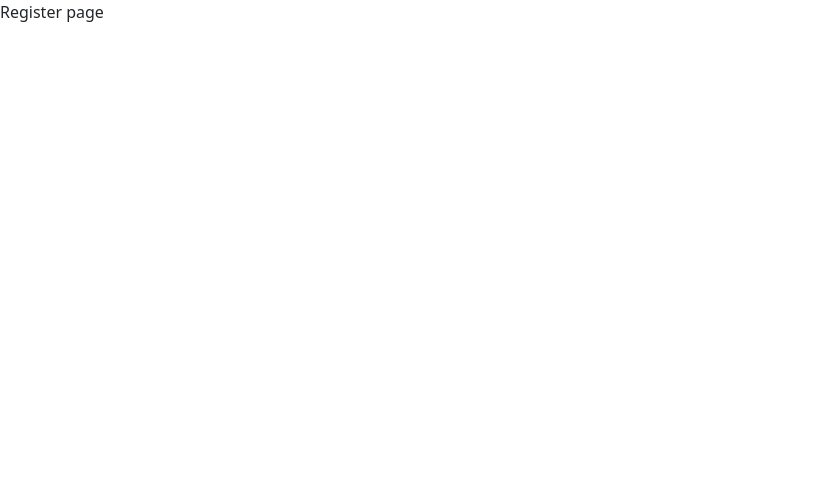
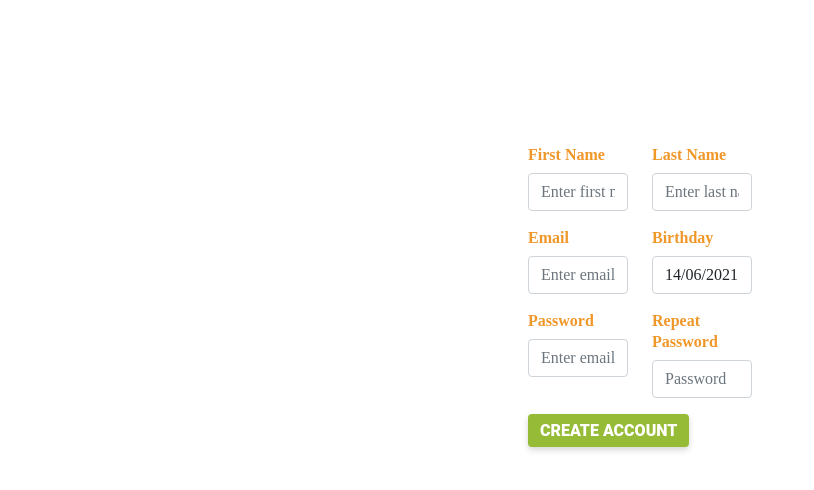
Before and after one commit to KobayagiNakamoto/gen-12-final-project, a React (Create React App) app in the folder client/: page /register in a window 1280 px wide. Shown: the top 490 px of the page, without its empty margins (0-814 px from the left). Built offline with nearby package versions, Linux system fonts and the light colour scheme.

Commit message:
Added login and register forms

```diff
--- a/client/package.json
+++ b/client/package.json
@@ -9,6 +9,7 @@
     "bootstrap": "^5.0.1",
     "react": "^17.0.2",
     "react-bootstrap": "^1.6.1",
+    "react-datepicker": "^4.1.1",
     "react-dom": "^17.0.2",
     "react-router-dom": "^5.2.0",
     "react-scripts": "4.0.3",
--- /dev/null
+++ b/client/src/assets/styles/calendar.css
@@ -0,0 +1,18 @@
+@import "global.css";
+
+.inputCal {
+    display: block;
+    width: 100%;
+    padding: .375rem .75rem;
+    font-size: 1rem;
+    font-weight: 400;
+    line-height: 1.5;
+    color: #212529;
+    background-color: #fff;
+    background-clip: padding-box;
+    border: 1px solid #ced4da;
+    -webkit-appearance: none;
+    appearance: none;
+    border-radius: .25rem;
+    transition: border-color .15s ease-in-out,box-shadow .15s ease-in-out;
+}
--- /dev/null
+++ b/client/src/assets/styles/global.css
@@ -0,0 +1,75 @@
+:root {
+  /* Colors: */
+  --lightgrey: #d8d8d8;
+  --white: #ffffff;
+  --softwhite: #f8f7f2;
+  --orange: #f0972a;
+  --midgrey: #a5a5a5;
+  --darkgrey: #626262;
+  --green: #96bb36;
+
+  /* Font/text values */
+  --unnamed-font-family-roboto: Roboto;
+  --unnamed-font-family-roboto-slab: Roboto Slab;
+  --unnamed-font-style-normal: normal;
+  --unnamed-font-weight-bold: bold;
+  --unnamed-font-weight-normal: normal;
+  --unnamed-font-size-14: 14px;
+  --unnamed-font-size-18: 18px;
+  --unnamed-font-size-20: 20px;
+  --unnamed-font-size-36: 36px;
+  --unnamed-character-spacing-0: 0px;
+  --unnamed-line-spacing-19: 19px;
+  --unnamed-line-spacing-24: 24px;
+  --unnamed-line-spacing-26: 26px;
+  --unnamed-line-spacing-48: 48px;
+  --unnamed-text-transform-uppercase: uppercase;
+}
+
+/* Character Styles */
+.unnamed-character-style-1 {
+  font-family: var(--unnamed-font-family-roboto);
+  font-style: var(--unnamed-font-style-normal);
+  font-weight: var(--unnamed-font-weight-bold);
+  font-size: var(--unnamed-font-size-18);
+  line-height: var(--unnamed-line-spacing-24);
+  letter-spacing: var(--unnamed-character-spacing-0);
+  color: var(--midgrey);
+  text-transform: var(--unnamed-text-transform-uppercase);
+}
+.unnamed-character-style-2 {
+  font-family: var(--unnamed-font-family-roboto-slab);
+  font-style: var(--unnamed-font-style-normal);
+  font-weight: var(--unnamed-font-weight-normal);
+  font-size: var(--unnamed-font-size-20);
+  line-height: var(--unnamed-line-spacing-26);
+  letter-spacing: var(--unnamed-character-spacing-0);
+  color: var(--midgrey);
+}
+.unnamed-character-style-3 {
+  font-family: var(--unnamed-font-family-roboto);
+  font-style: var(--unnamed-font-style-normal);
+  font-weight: var(--unnamed-font-weight-normal);
+  font-size: var(--unnamed-font-size-14);
+  line-height: var(--unnamed-line-spacing-19);
+  letter-spacing: var(--unnamed-character-spacing-0);
+  color: var(--midgrey);
+}
+.unnamed-character-style-4 {
+  font-family: var(--unnamed-font-family-roboto-slab);
+  font-style: var(--unnamed-font-style-normal);
+  font-weight: var(--unnamed-font-weight-bold);
+  font-size: var(--unnamed-font-size-20);
+  line-height: var(--unnamed-line-spacing-26);
+  letter-spacing: var(--unnamed-character-spacing-0);
+  color: var(--orange);
+}
+.unnamed-character-style-5 {
+  font-family: var(--unnamed-font-family-roboto-slab);
+  font-style: var(--unnamed-font-style-normal);
+  font-weight: var(--unnamed-font-weight-bold);
+  font-size: var(--unnamed-font-size-36);
+  line-height: var(--unnamed-line-spacing-48);
+  letter-spacing: var(--unnamed-character-spacing-0);
+  color: var(--green);
+}
--- /dev/null
+++ b/client/src/assets/styles/loginForm.css
@@ -0,0 +1,59 @@
+@import "global.css";
+
+.loginForm {
+  margin-left: 40%;
+  margin-right: 40%;
+  margin-top: 10%;
+  /**border: 1px solid grey;**/
+  /**box-shadow: 5px 10px grey;**/
+  border-radius: px;
+  padding: 1rem;
+}
+
+.greenButton {
+  background: var(--green) 0% 0% no-repeat padding-box;
+  background: #96bb36 0% 0% no-repeat padding-box;
+  box-shadow: 0px 3px 6px #00000029;
+  border: none;
+  opacity: 1;
+  font: var(--unnamed-font-style-normal) normal 900 16px/21px
+    var(--unnamed-font-family-roboto);
+  letter-spacing: var(--unnamed-character-spacing-0);
+  color: var(--white);
+  text-align: center;
+  font: normal normal 900 16px/21px Roboto;
+  letter-spacing: 0px;
+  color: #ffffff;
+  text-transform: uppercase;
+  opacity: 1;
+}
+
+.greenButton:hover {
+  color: #fff;
+  background-color: #96bb36;
+}
+
+.mb-3 {
+  font: var(--unnamed-font-style-normal) normal var(--unnamed-font-weight-bold)
+    16px/21px var(--unnamed-font-family-roboto-slab);
+  letter-spacing: var(--unnamed-character-spacing-0);
+  color: var(--orange);
+  text-align: left;
+  font: normal normal bold 16px/21px Roboto Slab;
+  letter-spacing: 0px;
+  color: #f0972a;
+  opacity: 1;
+}
+
+#formGroupEmail::placeholder,
+#formGroupPassword::placeholder {
+  color: #a5a5a5;
+}
+
+#formGroupEmail,
+#formGroupPassword {
+  border: 1px solid var(--midgrey);
+  background: #f0efea 0% 0% no-repeat padding-box;
+  border-radius: 5px;
+  opacity: 1;
+}
--- a/client/src/components/pages/Home.js
+++ b/client/src/components/pages/Home.js
@@ -1,50 +1,9 @@
-import { Form, Container, Col, Row, Button } from 'react-bootstrap';
+//import { Form, Container, Col, Row, Button } from 'react-bootstrap';
 
 const Home = () => {
     return (
         <div className='home'>
             <p>Home page</p>
-
-
-            <Container>
-                <Row>
-                    <Col></Col>
-                    <Col>
-
-                        <Form>
-                            <Form.Group controlId="formBasicEmail">
-                                <Form.Label>Email address</Form.Label>
-                                <Form.Control
-                                    type="email"
-                                    placeholder="Enter email"
-                                />
-                                <Form.Text className="text-muted">
-                                    We'll never share your email with anyone
-                                    else.
-                                </Form.Text>
-                            </Form.Group>
-
-                            <Form.Group controlId="formBasicPassword">
-                                <Form.Label>Password</Form.Label>
-                                <Form.Control
-                                    type="password"
-                                    placeholder="Password"
-                                />
-                            </Form.Group>
-                            <Form.Group controlId="formBasicCheckbox">
-                                <Form.Check
-                                    type="checkbox"
-                                    label="Check me out"
-                                />
-                            </Form.Group>
-                            <Button variant="primary" type="submit">
-                                Submit
-                            </Button>
-                        </Form>
-                    </Col>
-                    <Col></Col>
-                </Row>
-            </Container>
         </div>
     )
 }
--- a/client/src/components/pages/Login.js
+++ b/client/src/components/pages/Login.js
@@ -1,9 +1,11 @@
+import LoginForm from "../ui/loginForm";
+
 const Login = () => {
-    return (
-        <div>
-            <p>Login page</p>
-        </div>
-    )
-}
+  return (
+    <div>
+      <LoginForm />
+    </div>
+  );
+};
 
 export default Login;
--- a/client/src/components/pages/Register.js
+++ b/client/src/components/pages/Register.js
@@ -1,9 +1,11 @@
+import RegisterForm from "../ui/registerForm"
+
 const Register = () => {
-    return (
-        <div>
-            <p>Register page</p>
-        </div>
-    )
-}
+  return (
+    <div>
+      <RegisterForm/>
+    </div>
+  );
+};
 
 export default Register;
--- /dev/null
+++ b/client/src/components/ui/loginForm.js
@@ -0,0 +1,23 @@
+import { Form, Button } from "react-bootstrap";
+
+const LoginForm = () => {
+  return (
+    <div className="loginForm">
+<Form>
+  <Form.Group className="mb-3" controlId="formGroupEmail">
+    <Form.Label>Email</Form.Label>
+    <Form.Control type="email" placeholder="Enter email" />
+  </Form.Group>
+  <Form.Group className="mb-3" controlId="formGroupPassword">
+    <Form.Label>Password</Form.Label>
+    <Form.Control type="password" placeholder="Password" />
+  </Form.Group>
+        <Button className="greenButton" variant="primary" type="submit">
+          Log In
+        </Button>
+      </Form>
+    </div>
+  );
+};
+
+export default LoginForm;
--- /dev/null
+++ b/client/src/components/ui/registerForm.js
@@ -0,0 +1,50 @@
+import { Col, Row, Form, Button } from "react-bootstrap";
+import Calendar from "../widgets/calendar";
+
+const RegisterForm = () => {
+  return (
+    <div className="loginForm">
+      <Form>
+      <Row className="mb-3">
+    <Form.Group as={Col} controlId="formGridEmail">
+      <Form.Label>First Name</Form.Label>
+      <Form.Control type="text" placeholder="Enter first name" />
+    </Form.Group>
+
+    <Form.Group as={Col} controlId="formGridPassword">
+      <Form.Label>Last Name</Form.Label>
+      <Form.Control type="text" placeholder="Enter last name" />
+    </Form.Group>
+  </Row>
+  <Row className="mb-3">
+    <Form.Group as={Col} controlId="formGridEmail">
+      <Form.Label>Email</Form.Label>
+      <Form.Control type="email" placeholder="Enter email" />
+    </Form.Group>
+
+    <Form.Group as={Col} controlId="formGridPassword">
+      <Form.Label>Birthday</Form.Label>
+      <Calendar/>
+    </Form.Group>
+
+  </Row>
+  <Row className="mb-3">
+    <Form.Group as={Col} controlId="formGridEmail">
+      <Form.Label>Password</Form.Label>
+      <Form.Control type="email" placeholder="Enter email" />
+    </Form.Group>
+
+    <Form.Group as={Col} controlId="formGridPassword">
+      <Form.Label>Repeat Password</Form.Label>
+      <Form.Control type="password" placeholder="Password" />
+    </Form.Group>
+  </Row>
+        <Button className="greenButton" variant="primary" type="submit">
+        Create account
+        </Button>
+      </Form>
+    </div>
+  );
+};
+
+export default RegisterForm;
--- /dev/null
+++ b/client/src/components/widgets/calendar.js
@@ -0,0 +1,15 @@
+import React, { useState } from "react";
+import DatePicker from "react-datepicker";
+import "../../assets/styles/calendar.css"
+import "react-datepicker/dist/react-datepicker.css";
+
+// CSS Modules, react-datepicker-cssmodules.css
+// import 'react-datepicker/dist/react-datepicker-cssmodules.css';
+
+const Calendar = () => {
+  const [startDate, setStartDate] = useState(new Date());
+  return (
+    <DatePicker className="inputCal" dateFormat="dd/MM/yyyy" selected={startDate} onChange={(date) => setStartDate(date)} />
+  );
+};
+export default Calendar;
```
Also changed, not shown: client/src/components/App.js (+4 -3 lines), 1 other file (tests, documents, lock files or other folders).
